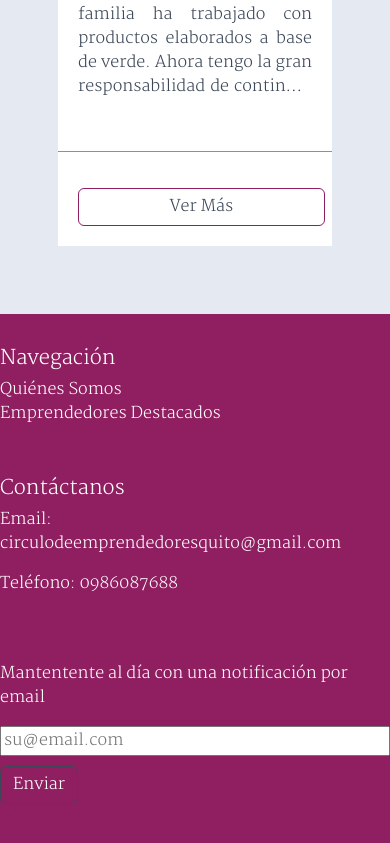
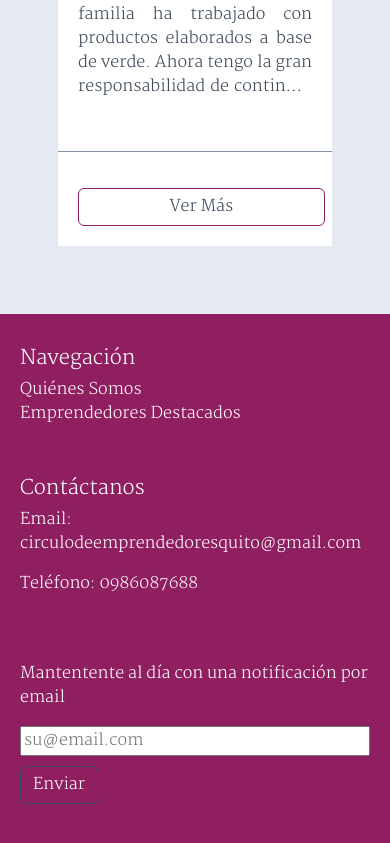
Before and after one commit to mundoempleabilidad/emprendedores-quito, a React (Vite) app: page / in a window 390 px wide. Shown: the part 3200-4043 px from the top of the page. Built offline with nearby package versions, Linux system fonts and the light colour scheme; a web font is replaced by a local one.

Commit message:
edit styles for mobile version

```diff
--- a/src/App.scss
+++ b/src/App.scss
@@ -468,7 +468,7 @@ body {
     align-items: flex-start;
     background-color: #901f61;
     color: #fff;
-    padding: 16px 0;
+    padding: 16px 20px;
     width: 100%;
     gap: 50px;
   }
@@ -697,6 +697,14 @@ form,
   gap: 20px;
   margin: 0;
   padding: 0;
+  @media (max-width: 768px) {
+    display: flex;
+    flex-direction: column;
+    justify-content: center;
+    align-items: center;
+    margin: 10px;
+    padding: 0;
+  }
 }
 
 .ant-btn.css-dev-only-do-not-override-qgg3xn.ant-btn-primary.ant-input-search-button {
```
